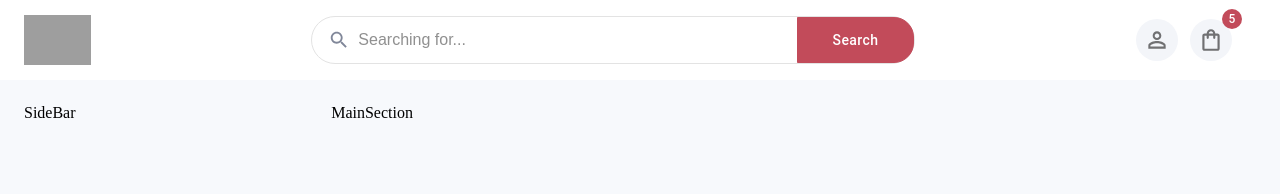
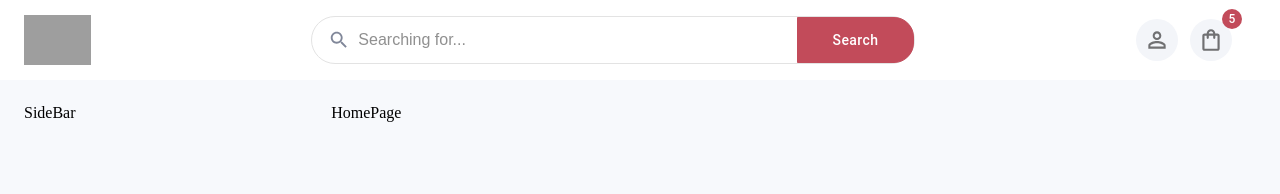
Before and after one commit to barisAkgul/beta-limited-e-commerce-platform-frontend-development-task, a React (Vite) app: page / in a window 1280 px wide. Shown: the top 194 px of the page. Built offline with nearby package versions, Linux system fonts and the light colour scheme; grey boxes are pictures that could not be loaded.

Commit message:
Added router system

```diff
--- a/src/App.tsx
+++ b/src/App.tsx
@@ -1,14 +1,17 @@
-import MainLayouts from "./layouts/MainLayouts";
+import { RouterProvider } from "react-router-dom";
 import { ThemeProvider } from "@mui/material/styles";
 
+//Files
+import { router } from "./router";
 import { theme } from "./configs/theme";
 
+//Styles
 import "./styles/reset.css";
 
 function App() {
   return (
     <ThemeProvider theme={theme}>
-      <MainLayouts />
+      <RouterProvider router={router} />
     </ThemeProvider>
   );
 }
--- /dev/null
+++ b/src/components/main-section/index.tsx
@@ -0,0 +1,14 @@
+import React from "react";
+import { Outlet } from "react-router-dom";
+
+type Props = {};
+
+const MainSection = (props: Props) => {
+  return (
+    <div>
+      <Outlet />
+    </div>
+  );
+};
+
+export default MainSection;
--- a/src/layouts/MainLayouts.tsx
+++ b/src/layouts/MainLayouts.tsx
@@ -6,6 +6,7 @@ import colorConfigs from "~/configs/colorConfigs";
 
 //components
 import Header from "~/containers/header/Header";
+import MainSection from "~/components/main-section";
 
 type Props = {};
 
@@ -40,7 +41,7 @@ const MainLayouts = (props: Props) => {
             flex: { sx: 1, md: 2 },
           }}
         >
-          MainSection
+          <MainSection />
         </Box>
       </Stack>
     </Box>
--- /dev/null
+++ b/src/pages/home-page/HomePage.tsx
@@ -0,0 +1,9 @@
+import React from "react";
+
+type Props = {};
+
+const HomePage = (props: Props) => {
+  return <div>HomePage</div>;
+};
+
+export default HomePage;
--- /dev/null
+++ b/src/router/index.tsx
@@ -0,0 +1,28 @@
+import { createBrowserRouter } from "react-router-dom";
+
+import MainLayouts from "~/layouts/MainLayouts";
+
+import ErrorPage from "~/pages/error-page/ErrorPage";
+import HomePage from "~/pages/home-page/HomePage";
+import PageNotFound from "~/pages/not-found-page/PageNotFound";
+
+export const router = createBrowserRouter([
+  {
+    element: <MainLayouts />,
+    children: [
+      {
+        errorElement: <ErrorPage />,
+        children: [
+          {
+            path: "/",
+            element: <HomePage />,
+          },
+          {
+            path: "*",
+            element: <PageNotFound />,
+          },
+        ],
+      },
+    ],
+  },
+]);
```
